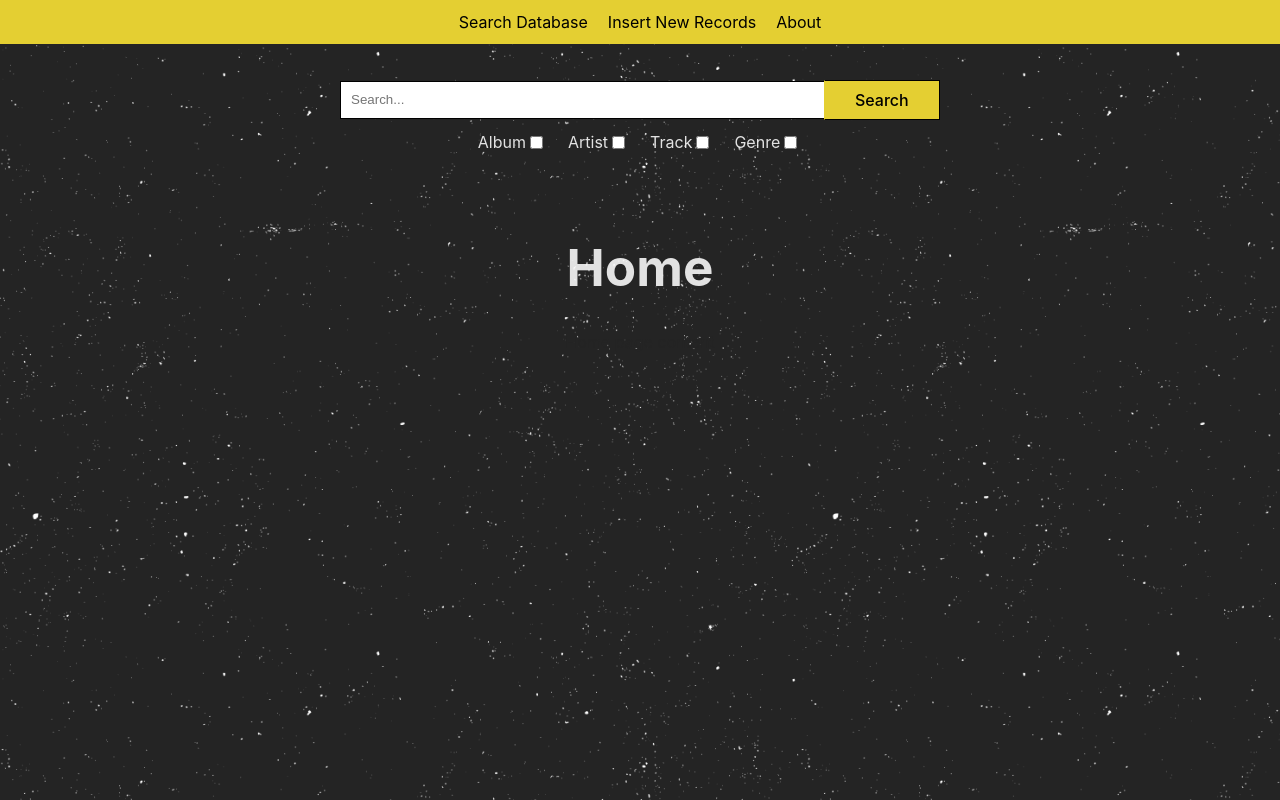
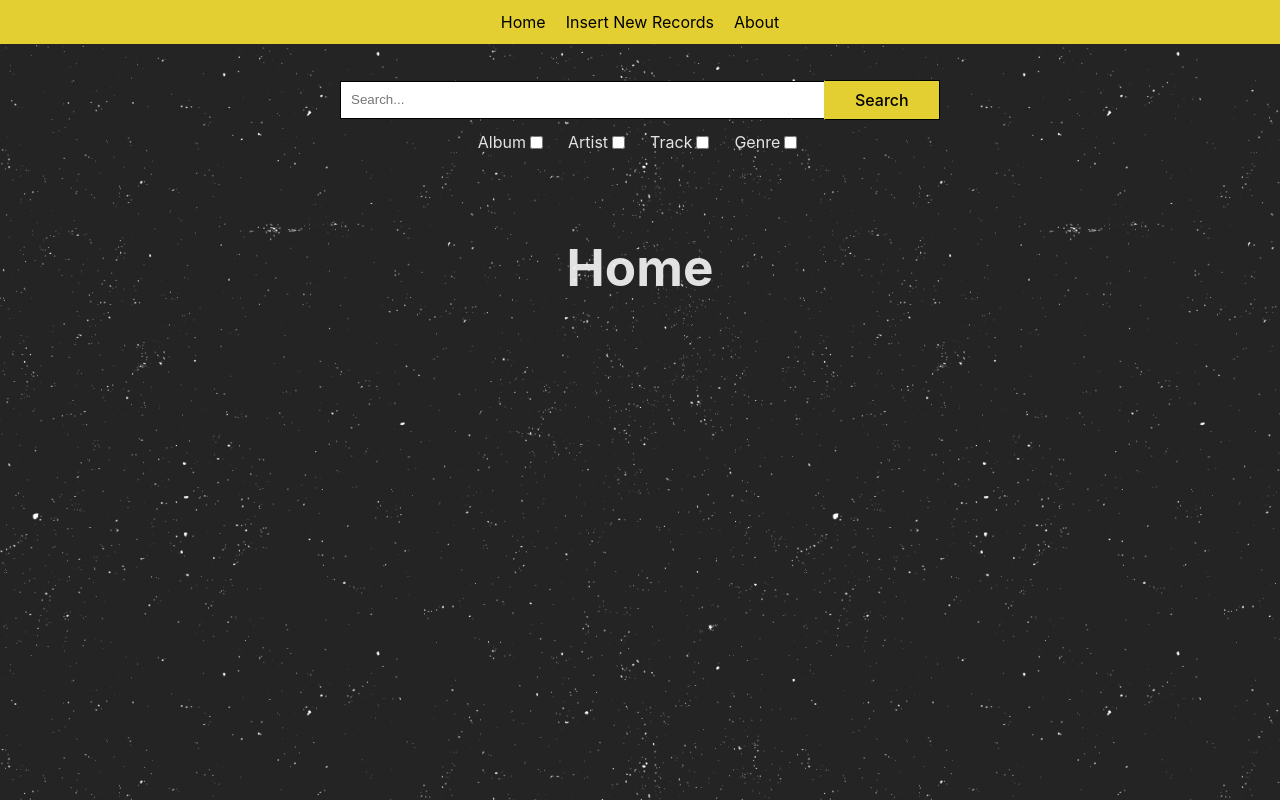
Before and after one commit to jmchor/reactitory, a React (Vite) app: page / in a window 1280 px wide. Built offline with nearby package versions, Linux system fonts and the light colour scheme; no server answers.

Commit message:
Update Navbar link to Home

```diff
--- a/src/components/Navbar.jsx
+++ b/src/components/Navbar.jsx
@@ -15,8 +15,8 @@ function Navbar() {
 		<nav>
 			<ul>
 				<li>
-					<Link to='/search' onClick={() => handleRefresh('/search')}>
-						Search Database
+					<Link to='/' onClick={() => handleRefresh('/')}>
+						Home
 					</Link>
 				</li>
 				<li>
```
